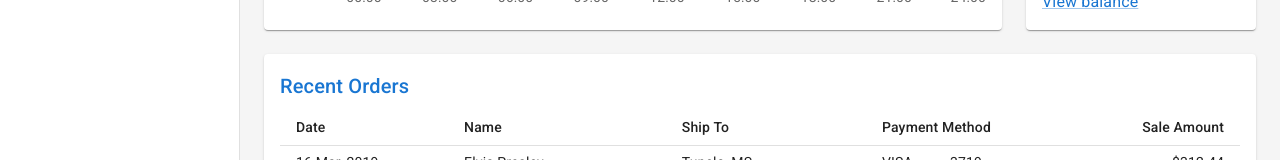
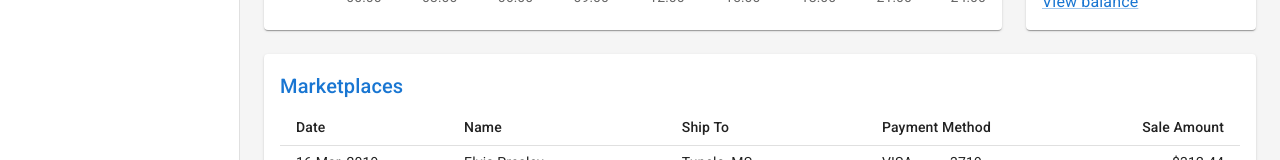
Before and after one commit to LennartBecke/AwesomeProject, a React (Create React App) app in the folder cryptoduck/dashboard/: page / in a window 1280 px wide. Shown: the part 306-466 px from the top of the page. Built offline with nearby package versions, Linux system fonts and the light colour scheme.

Commit message:
marketplace rename

```diff
--- a/cryptoduck/dashboard/src/components/Orders.tsx
+++ b/cryptoduck/dashboard/src/components/Orders.tsx
@@ -69,7 +69,7 @@ function preventDefault(event: React.MouseEvent) {
 export default function Orders() {
   return (
     <React.Fragment>
-      <Title>Recent Orders</Title>
+      <Title>Marketplaces</Title>
       <Table size="small">
         <TableHead>
           <TableRow>
```
